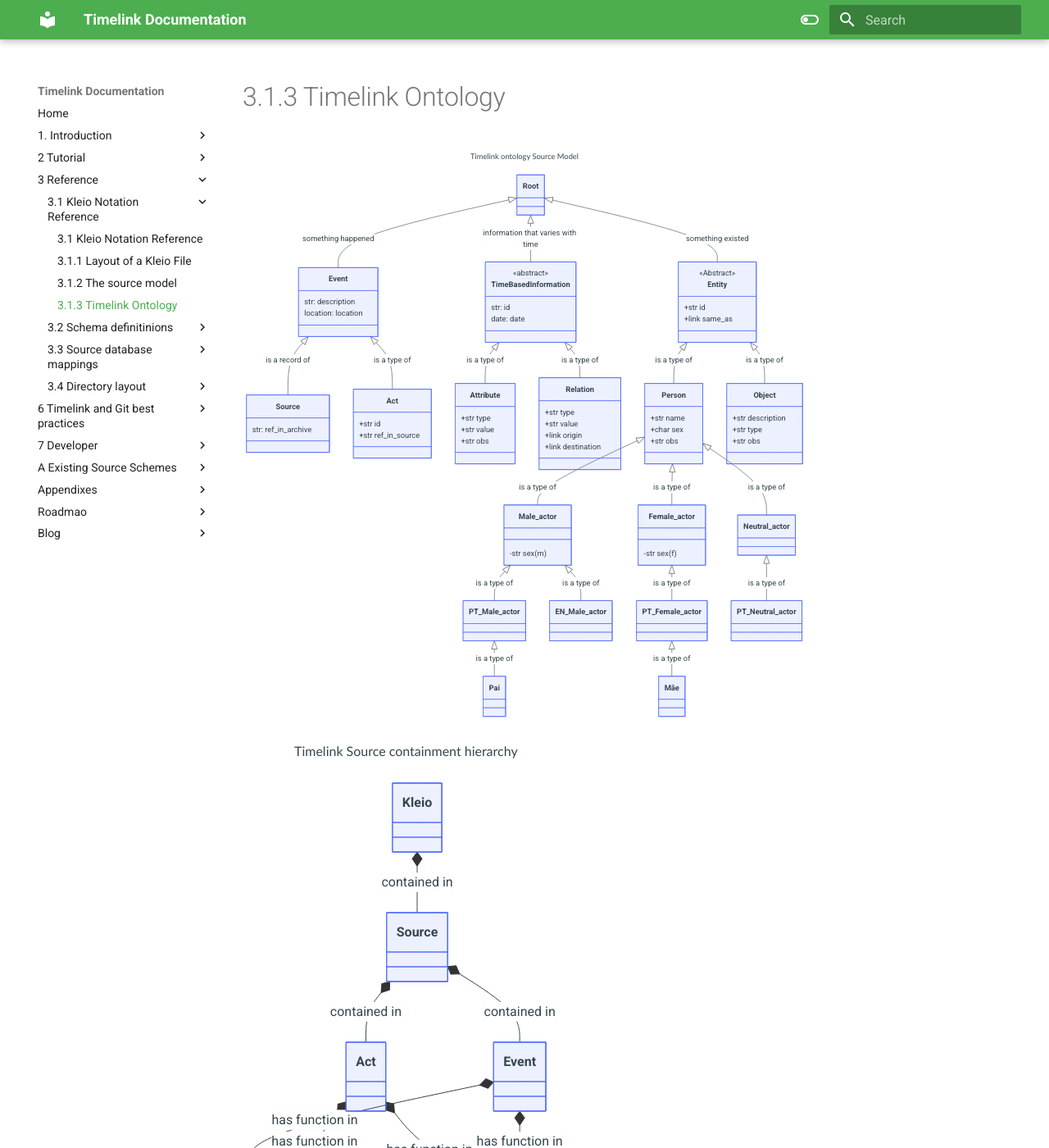
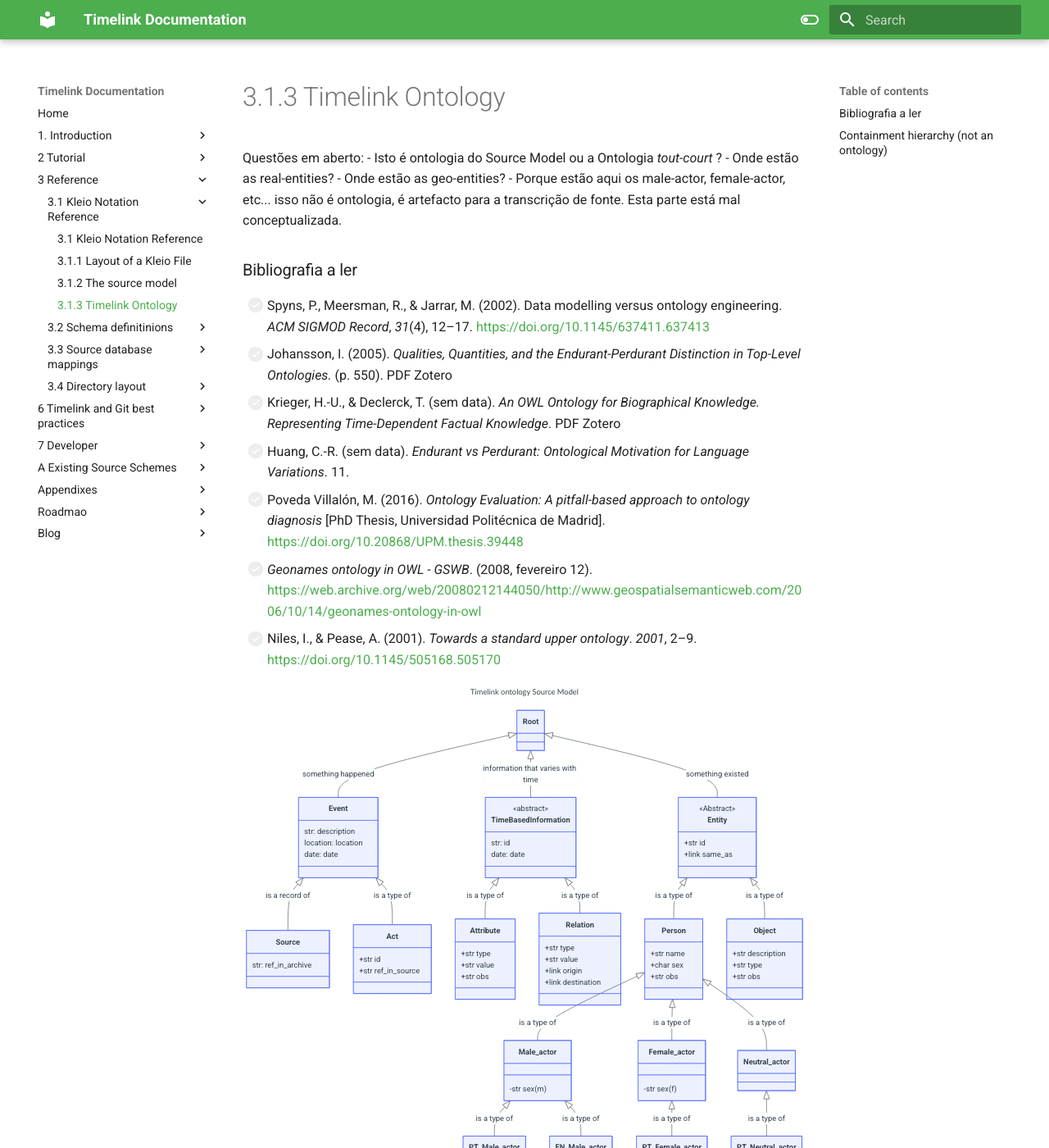
Before and after one commit to time-link/timelink-docs, an MkDocs documentation site: the page built from docs/3_Reference/3.1_Kleio_Notation_Reference/3.1.3 Timelink Ontology.md, in a window 1280 px wide and 1400 px high. Shown: the whole window at 82% size. Built offline with MkDocs 1.6.1 and Material for MkDocs 9.7.7, drawn with Linux system fonts in a browser that asks for light colours; some of the changed text lies outside the part shown.

Commit message:
vault backup: 2025-09-27 20:43:20

````diff
--- a/docs/3_Reference/3.1_Kleio_Notation_Reference/3.1.3 Timelink Ontology.md
+++ b/docs/3_Reference/3.1_Kleio_Notation_Reference/3.1.3 Timelink Ontology.md
@@ -1,3 +1,22 @@
+
+Questões em aberto:
+- Isto é ontologia do Source Model ou a Ontologia *tout-court* ?
+- Onde estão as real-entities?
+- Onde estão as geo-entities?
+- Porque estão aqui os male-actor, female-actor, etc... isso não é ontologia, é artefacto para a transcrição de fonte. Esta parte está mal conceptualizada.
+
+### Bibliografia a ler
+
+- [ ] Spyns, P., Meersman, R., & Jarrar, M. (2002). Data modelling versus ontology engineering. _ACM SIGMOD Record_, _31_(4), 12–17. [https://doi.org/10.1145/637411.637413](https://doi.org/10.1145/637411.637413)
+- [ ] Johansson, I. (2005). _Qualities, Quantities, and the Endurant-Perdurant Distinction in Top-Level Ontologies._ (p. 550). PDF Zotero
+- [ ] Krieger, H.-U., & Declerck, T. (sem data). _An OWL Ontology for Biographical Knowledge. Representing Time-Dependent Factual Knowledge_. PDF Zotero
+- [ ] Huang, C.-R. (sem data). _Endurant vs Perdurant: Ontological Motivation for Language Variations_. 11.
+- [ ] Poveda Villalón, M. (2016). _Ontology Evaluation: A pitfall-based approach to ontology diagnosis_ [PhD Thesis, Universidad Politécnica de Madrid]. [https://doi.org/10.20868/UPM.thesis.39448](https://doi.org/10.20868/UPM.thesis.39448)
+- [ ] _Geonames ontology in OWL - GSWB_. (2008, fevereiro 12). [https://web.archive.org/web/20080212144050/http://www.geospatialsemanticweb.com/2006/10/14/geonames-ontology-in-owl](https://web.archive.org/web/20080212144050/http://www.geospatialsemanticweb.com/2006/10/14/geonames-ontology-in-owl)
+- [ ] Niles, I., & Pease, A. (2001). _Towards a standard upper ontology_. _2001_, 2–9. [https://doi.org/10.1145/505168.505170](https://doi.org/10.1145/505168.505170)
+
+
+
 
 
 ```mermaid
@@ -72,6 +92,9 @@
 	PT_Male_actor <|-- Pai: is a type of
 	PT_Female_actor <|-- Mãe: is a type of
 ```
+
+## Containment hierarchy (not an ontology)
+
 ```mermaid
 ---
 title: Timelink Source containment hierarchy
````
Also changed, not shown: other parts of docs/3_Reference/3.1_Kleio_Notation_Reference/3.1.3 Timelink Ontology.md (+1 -0 lines), docs/1. Introduction/Installing Timelink.md (+1 -1 lines), docs/3_Reference/3.4 Directory layout/Timelink home.md (renamed from docs/3_Reference/3.4 Directory layout/index.md).
